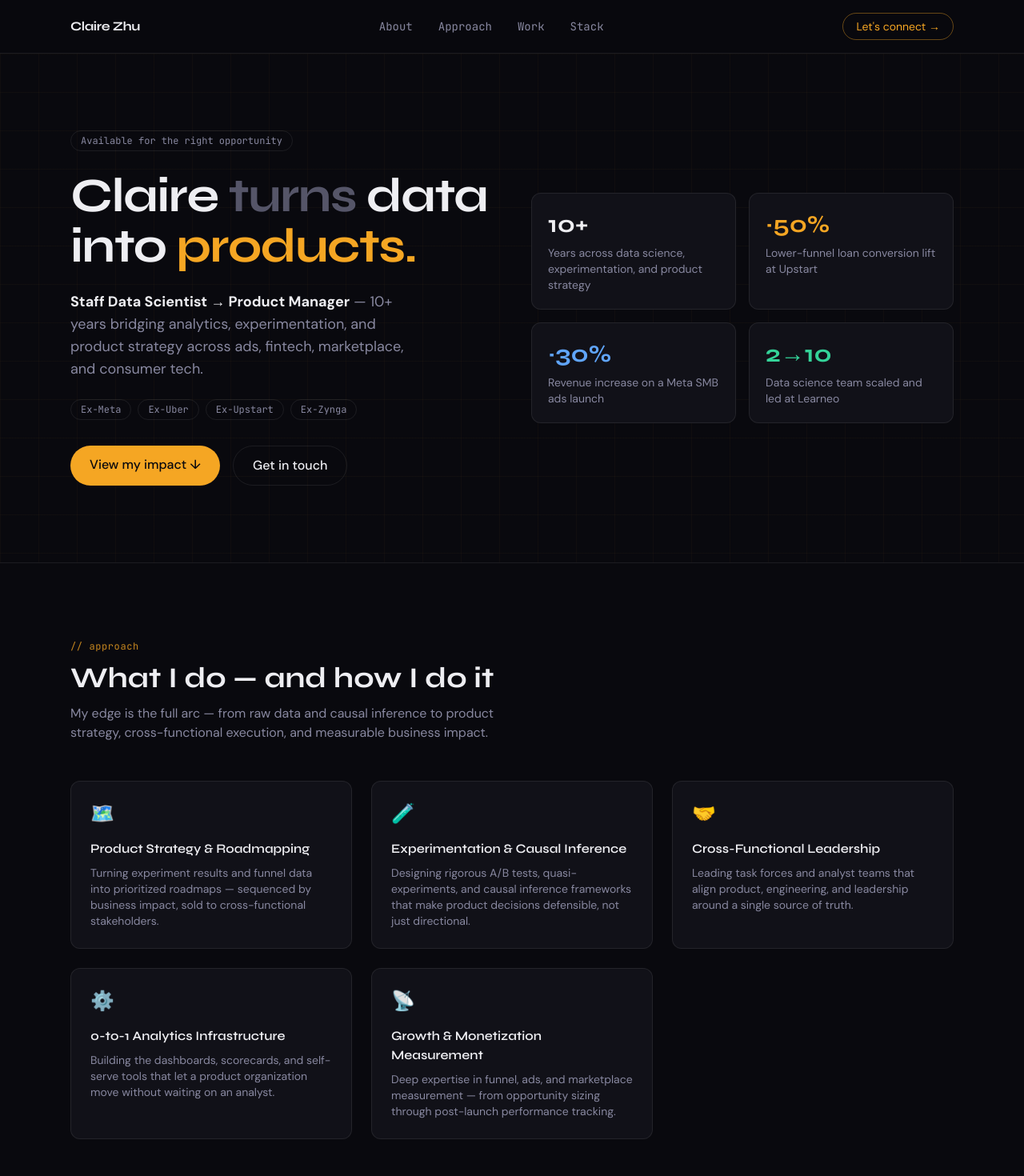
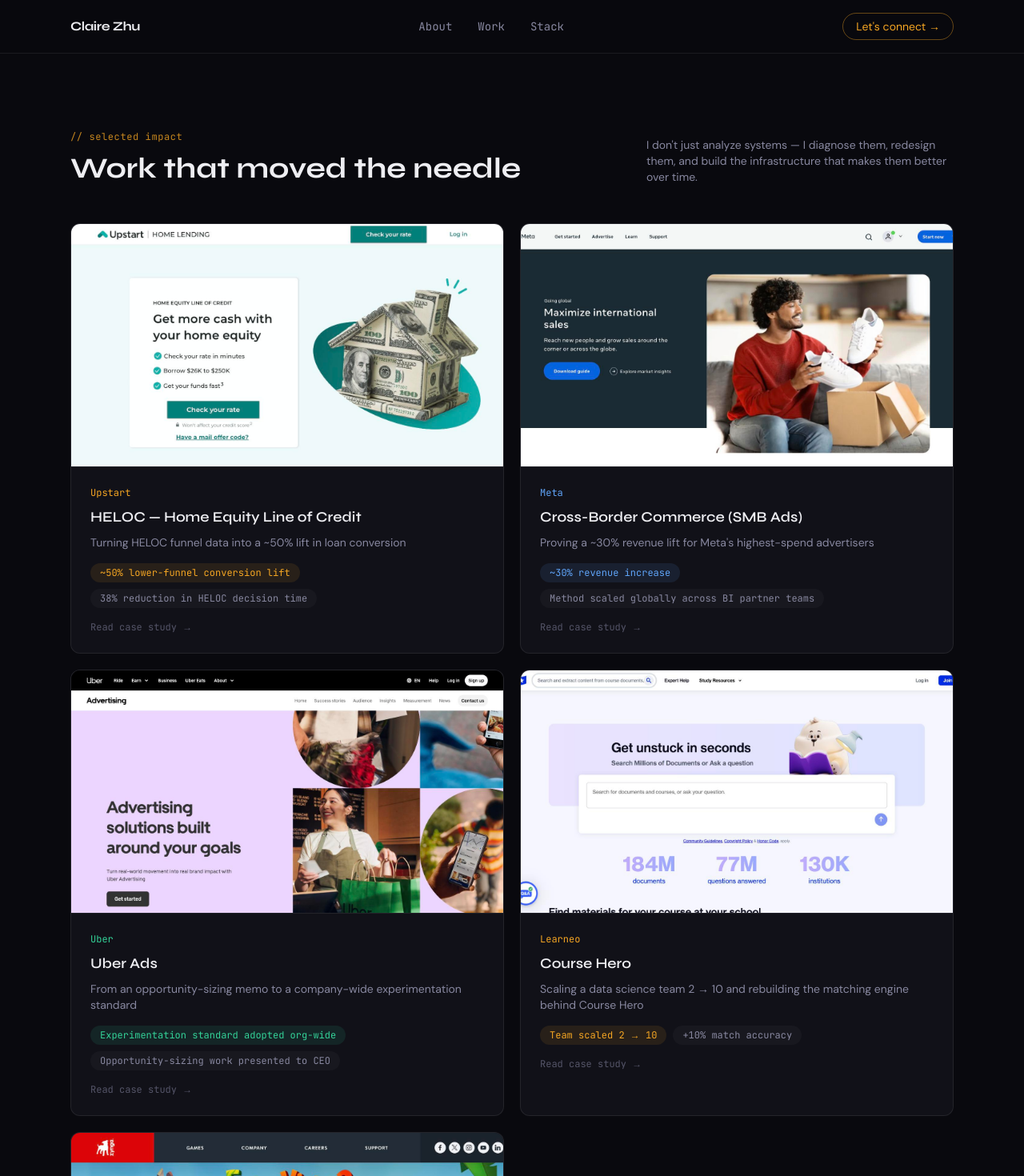
Before and after one commit to clairezhu32/portfolio, a Next.js app: page / in a window 1280 px wide. Shown: the top 1470 px of the page at 80% size. Built offline with nearby package versions, Linux system fonts and the light colour scheme.

Commit message:
refactor: remove hero and approach sections from homepage
Homepage now opens directly on case study work; About page carries
the intro/bio content instead.

```diff
--- a/src/app/page.tsx
+++ b/src/app/page.tsx
@@ -1,6 +1,4 @@
 import { Nav } from "@/components/nav";
-import { Hero } from "@/components/hero";
-import { ApproachSection } from "@/components/approach-section";
 import { ImpactGrid } from "@/components/impact-grid";
 import { StackSection } from "@/components/stack-section";
 import { ContactSection } from "@/components/contact-section";
@@ -11,8 +9,6 @@ export default function Home() {
     <>
       <Nav />
       <main>
-        <Hero />
-        <ApproachSection />
         <ImpactGrid />
         <StackSection />
         <ContactSection />
--- a/src/components/approach-section.tsx
+++ /dev/null
@@ -1,56 +0,0 @@
-import { SectionLabel } from "./section-label";
-
-const approaches = [
-  {
-    icon: "🗺️",
-    title: "Product Strategy & Roadmapping",
-    body: "Turning experiment results and funnel data into prioritized roadmaps — sequenced by business impact, sold to cross-functional stakeholders.",
-  },
-  {
-    icon: "🧪",
-    title: "Experimentation & Causal Inference",
-    body: "Designing rigorous A/B tests, quasi-experiments, and causal inference frameworks that make product decisions defensible, not just directional.",
-  },
-  {
-    icon: "🤝",
-    title: "Cross-Functional Leadership",
-    body: "Leading task forces and analyst teams that align product, engineering, and leadership around a single source of truth.",
-  },
-  {
-    icon: "⚙️",
-    title: "0-to-1 Analytics Infrastructure",
-    body: "Building the dashboards, scorecards, and self-serve tools that let a product organization move without waiting on an analyst.",
-  },
-  {
-    icon: "📡",
-    title: "Growth & Monetization Measurement",
-    body: "Deep expertise in funnel, ads, and marketplace measurement — from opportunity sizing through post-launch performance tracking.",
-  },
-];
-
-export function ApproachSection() {
-  return (
-    <section id="approach" className="border-t border-line py-24">
-      <div className="mx-auto max-w-6xl px-6">
-        <SectionLabel>approach</SectionLabel>
-        <h2 className="font-display text-3xl font-bold sm:text-4xl">
-          What I do — and how I do it
-        </h2>
-        <p className="mt-3 max-w-xl text-muted">
-          My edge is the full arc — from raw data and causal inference to product strategy,
-          cross-functional execution, and measurable business impact.
-        </p>
-
-        <div className="mt-12 grid gap-6 sm:grid-cols-2 lg:grid-cols-3">
-          {approaches.map((item) => (
-            <div key={item.title} className="rounded-xl border border-line bg-bg2 p-6">
-              <span className="text-2xl">{item.icon}</span>
-              <h3 className="mt-4 font-display font-semibold">{item.title}</h3>
-              <p className="mt-2 text-sm text-muted">{item.body}</p>
-            </div>
-          ))}
-        </div>
-      </div>
-    </section>
-  );
-}
--- a/src/components/hero.tsx
+++ /dev/null
@@ -1,71 +0,0 @@
-const stats = [
-  { number: "10+", desc: "Years across data science, experimentation, and product strategy" },
-  { number: "~50%", desc: "Lower-funnel loan conversion lift at Upstart", accent: "text-amber" },
-  { number: "~30%", desc: "Revenue increase on a Meta SMB ads launch", accent: "text-blue" },
-  { number: "2→10", desc: "Data science team scaled and led at Learneo", accent: "text-green" },
-];
-
-export function Hero() {
-  return (
-    <section className="relative overflow-hidden">
-      <div className="bg-grid pointer-events-none absolute inset-0" />
-      <div className="relative mx-auto max-w-6xl px-6 py-24">
-        <div className="grid gap-12 lg:grid-cols-2 lg:items-center">
-          <div>
-            <div className="mb-6 inline-block rounded-full border border-line px-3 py-1 font-mono text-xs text-muted">
-              Available for the right opportunity
-            </div>
-            <h1 className="font-display text-5xl font-bold leading-[1.05] tracking-tight sm:text-6xl">
-              Claire <span className="text-dim">turns</span> data
-              <br />
-              into <span className="text-amber">products.</span>
-            </h1>
-            <p className="mt-6 max-w-md text-lg text-muted">
-              <strong className="text-fg">Staff Data Scientist → Product Manager</strong> — 10+
-              years bridging analytics, experimentation, and product strategy across ads,
-              fintech, marketplace, and consumer tech.
-            </p>
-            <div className="mt-6 flex flex-wrap gap-2">
-              {["Ex-Meta", "Ex-Uber", "Ex-Upstart", "Ex-Zynga"].map((pill) => (
-                <span
-                  key={pill}
-                  className="rounded-full border border-line px-3 py-1 font-mono text-xs text-muted"
-                >
-                  {pill}
-                </span>
-              ))}
-            </div>
-            <div className="mt-8 flex flex-wrap gap-4">
-              <a
-                href="#impact"
-                className="rounded-full bg-amber px-6 py-3 font-medium text-bg transition hover:bg-amber2"
-              >
-                View my impact ↓
-              </a>
-              <a
-                href="#connect"
-                className="rounded-full border border-line px-6 py-3 font-medium transition hover:border-muted"
-              >
-                Get in touch
-              </a>
-            </div>
-          </div>
-
-          <div className="grid grid-cols-2 gap-4">
-            {stats.map((stat) => (
-              <div
-                key={stat.desc}
-                className="rounded-xl border border-line bg-bg2 p-5"
-              >
-                <div className={`font-display text-3xl font-bold ${stat.accent ?? "text-fg"}`}>
-                  {stat.number}
-                </div>
-                <div className="mt-2 text-sm text-muted">{stat.desc}</div>
-              </div>
-            ))}
-          </div>
-        </div>
-      </div>
-    </section>
-  );
-}
--- a/src/components/impact-grid.tsx
+++ b/src/components/impact-grid.tsx
@@ -6,7 +6,7 @@ import { SectionLabel } from "./section-label";
 
 export function ImpactGrid() {
   return (
-    <section id="impact" className="border-t border-line py-24">
+    <section id="impact" className="py-24">
       <div className="mx-auto max-w-6xl px-6">
         <div className="flex flex-col gap-4 sm:flex-row sm:items-end sm:justify-between">
           <div>
--- a/src/components/nav.tsx
+++ b/src/components/nav.tsx
@@ -10,9 +10,6 @@ export function Nav() {
         <div className="hidden gap-8 font-mono text-sm text-muted sm:flex">
           <Link href="/about" className="hover:text-fg">
             About
-          </Link>
-          <Link href="/#approach" className="hover:text-fg">
-            Approach
           </Link>
           <Link href="/#impact" className="hover:text-fg">
             Work
```
